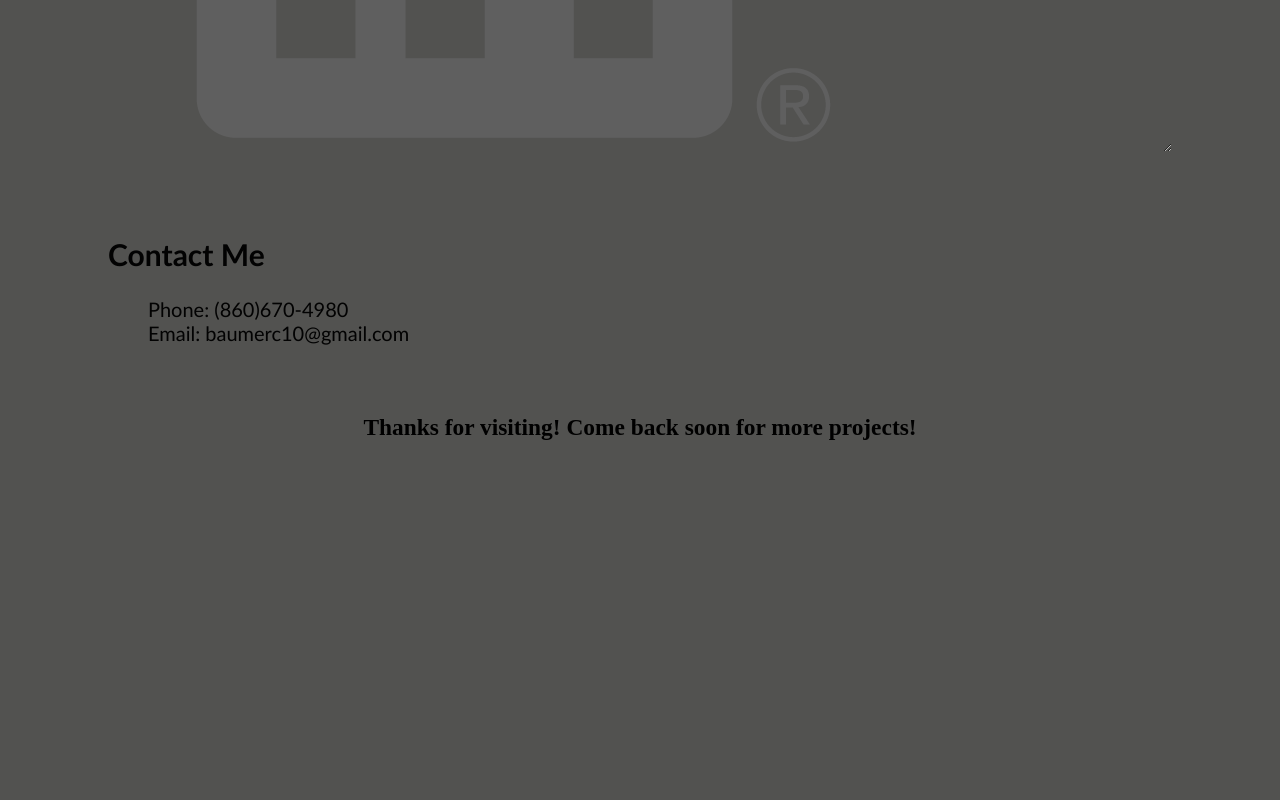
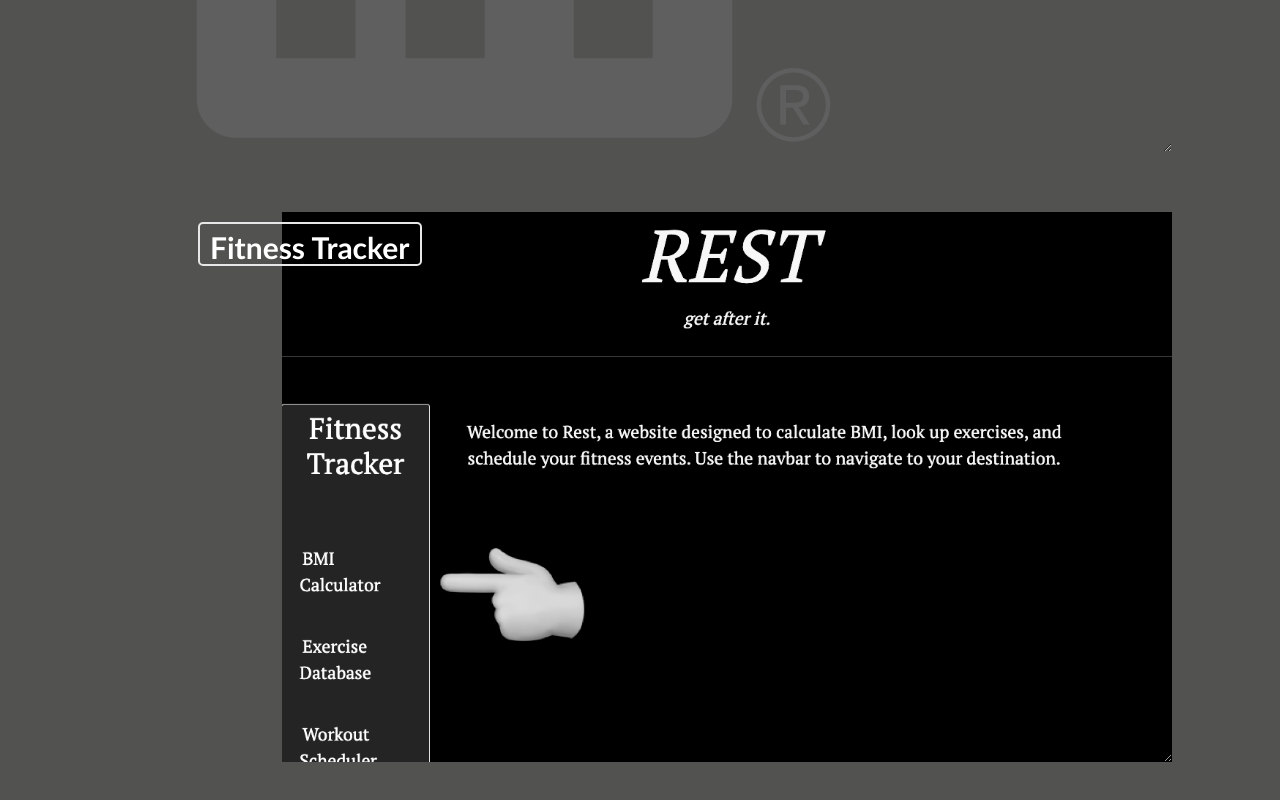
Before and after one commit to baumerc10/Portfolio, a plain HTML site: page index.html in a window 1280 px wide. Shown: the part 3012-3812 px from the top of the page. Before the commit the page ends 3477 px from the top, so only its background shows below. Drawn offline with Linux system fonts and the light colour scheme.

Commit message:
Added first group project

```diff
--- a/assets/css/style.css
+++ b/assets/css/style.css
@@ -134,7 +134,7 @@ footer {
 
 .content-2 {
     width: 100%;
-    height: 175rem;
+    height: 250rem;
     position: relative;
     margin-left: 0rem;
     margin-right: 0rem;
--- a/index.html
+++ b/index.html
@@ -63,6 +63,16 @@
                                 </a>
                             </div>
                         </figure>
+
+                        <figure class="card work-card">
+                            <h2 class="card-header">Fitness Tracker</h2>
+                            <div class="linkedin-img">
+                                <a href="https://scottsc0de.github.io/exercise-tracker/">
+                                    <img src="./assets/images/fitness-tracker.png" alt="LinkedIn Graphic">
+                                </a>
+                            </div>
+                        </figure>
+
                     </div>
                 </section>
             </article>
```
Also changed, not shown: assets/images/fitness-tracker.png (added).
